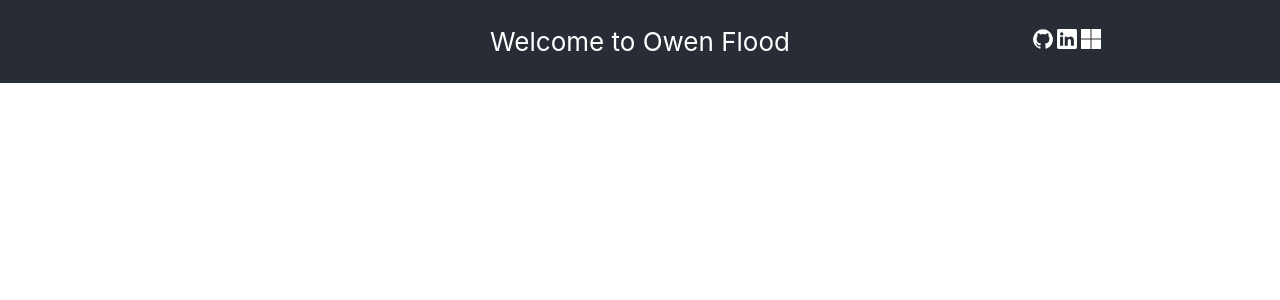
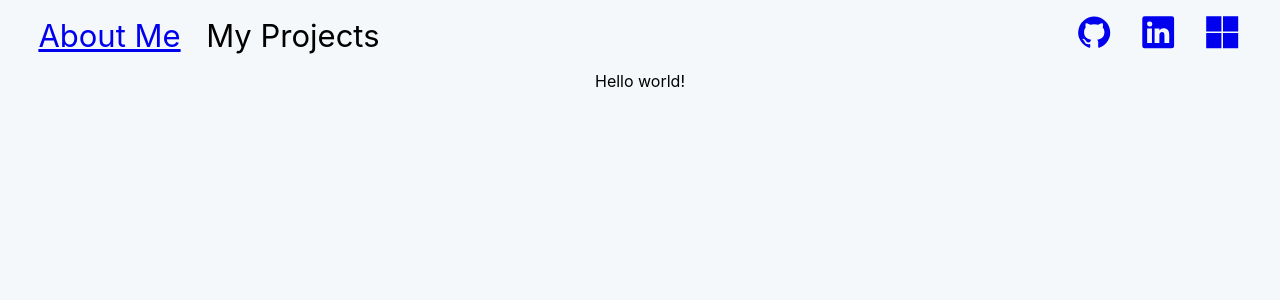
Before and after one commit to OwenFlood/owenflood.github.io, a React (Create React App) app: page /about-me in a window 1280 px wide. Shown: the top 300 px of the page. Built offline with nearby package versions, Linux system fonts and the light colour scheme.

Commit message:
add react router and build out basic routes

```diff
--- a/package.json
+++ b/package.json
@@ -8,8 +8,10 @@
     "@testing-library/react": "^13.4.0",
     "@testing-library/user-event": "^13.5.0",
     "framer-motion": "^7.5.4",
+    "localforage": "^1.10.0",
     "react": "^18.2.0",
     "react-dom": "^18.2.0",
+    "react-router-dom": "^6.4.2",
     "react-scripts": "5.0.1",
     "web-vitals": "^2.1.4"
   },
--- a/src/App.css
+++ b/src/App.css
@@ -1,3 +1,7 @@
+body {
+  background-color: #F4F8FA;
+}
+
 .App {
   text-align: center;
 }
--- a/src/App.js
+++ b/src/App.js
@@ -1,18 +1,47 @@
 import { useState } from 'react';
+import { createBrowserRouter, RouterProvider, Outlet, Navigate } from "react-router-dom";
 
 import './App.css';
 import Header from './Header';
+import NotFound from './NotFound'
 import { AppProvider } from "./appContext";
+
+const AppRoot = () => (
+  <div className="App">
+    <Header />
+
+    <Outlet />
+  </div>
+);
+
+const Router = createBrowserRouter([
+  {
+    path: "/",
+    element: <AppRoot />,
+    errorElement: <NotFound />,
+    children: [
+      {
+        path: "/",
+        element: <Navigate to="/about-me" replace />,
+      },
+      {
+        path: "/about-me",
+        element: <div>Hello world!</div>,
+      },
+      {
+        path: "/projects",
+        element: <div>Goodbye world!</div>,
+      },
+    ],
+  },
+]);
 
 const App = () => {
   const [carousel, setCarousel] = useState(1)
 
   return (
     <AppProvider value={{ carousel, setCarousel }}>
-      <div className="App">
-        <Header />
-
-      </div>
+      <RouterProvider router={Router} />
     </AppProvider>
   );
 }
--- a/src/Header.css
+++ b/src/Header.css
@@ -1,30 +1,33 @@
 .App-header {
-  background-color: #282c34;
   max-height: 20vh;
   display: flex;
   flex-direction: row;
   align-items: center;
   justify-content: center;
-  font-size: calc(10px + 2vmin);
-  color: white;
+  font-size: calc(15px + 2vmin);
+  color: black;
 }
 
-.header-text {
-  flex: 4;
+.header-left {
+  display: flex;
+  flex: 6;
+  justify-content: flex-start;
+  align-items: center;
+  padding-left: 2vw;
 }
 
-.socials {
-  flex: 4;
+.header-right {
+  display: flex;
+  flex: 6;
+  justify-content: flex-end;
+  align-items: center;
+  padding-right: 2vw;
 }
 
-.socials a:link {
-  color: white;
+.header-link {
+  padding: 1vw;
 }
 
-.socials a:visited {
-  color: white;
+.social {
+  width: 3vw;
 }
-
-.header-padding {
-  flex: 4;
-}
--- a/src/Header.js
+++ b/src/Header.js
@@ -2,24 +2,33 @@ import "./Header.css";
 import Github from "@iconscout/react-unicons/icons/uil-github";
 import Linkedin from "@iconscout/react-unicons/icons/uil-linkedin";
 import Microsoft from "@iconscout/react-unicons/icons/uil-microsoft";
+import { Link } from "react-router-dom";
 
 const Header = () => (
   <header className="App-header">
-    <div className="header-padding" />
+    <div className="header-left">
+      <Link className="header-link" to="about-me">
+        About Me
+      </Link>
 
-    <div className="header-text">
-      <p>Welcome to Owen Flood</p>
+      <div className="header-link">My Projects</div>
     </div>
 
-    <div className="socials">
-      <a href="https://github.com/OwenFlood">
-        <Github />
+    <div className="header-right">
+      <a className="header-link social" href="https://github.com/OwenFlood">
+        <Github size="100%" />
       </a>
-      <a href="https://www.linkedin.com/in/owen-flood/">
-        <Linkedin />
+      <a
+        className="header-link social"
+        href="https://www.linkedin.com/in/owen-flood/"
+      >
+        <Linkedin size="100%" />
       </a>
-      <a href="https://marketplace.visualstudio.com/publishers/owen-flood">
-        <Microsoft />
+      <a
+        className="header-link social"
+        href="https://marketplace.visualstudio.com/publishers/owen-flood"
+      >
+        <Microsoft size="100%" />
       </a>
     </div>
   </header>
--- /dev/null
+++ b/src/NotFound.js
@@ -0,0 +1,13 @@
+import { useRouteError } from "react-router-dom";
+
+export default function ErrorPage() {
+  const error = useRouteError();
+  console.error(error);
+
+  return (
+    <div id="error-page">
+      <h1>Oops!</h1>
+      <p>This page does not exist.</p>
+    </div>
+  );
+}
```
Also changed, not shown: src/AboutMe.js (added), 1 other file (tests, documents, lock files or other folders).
